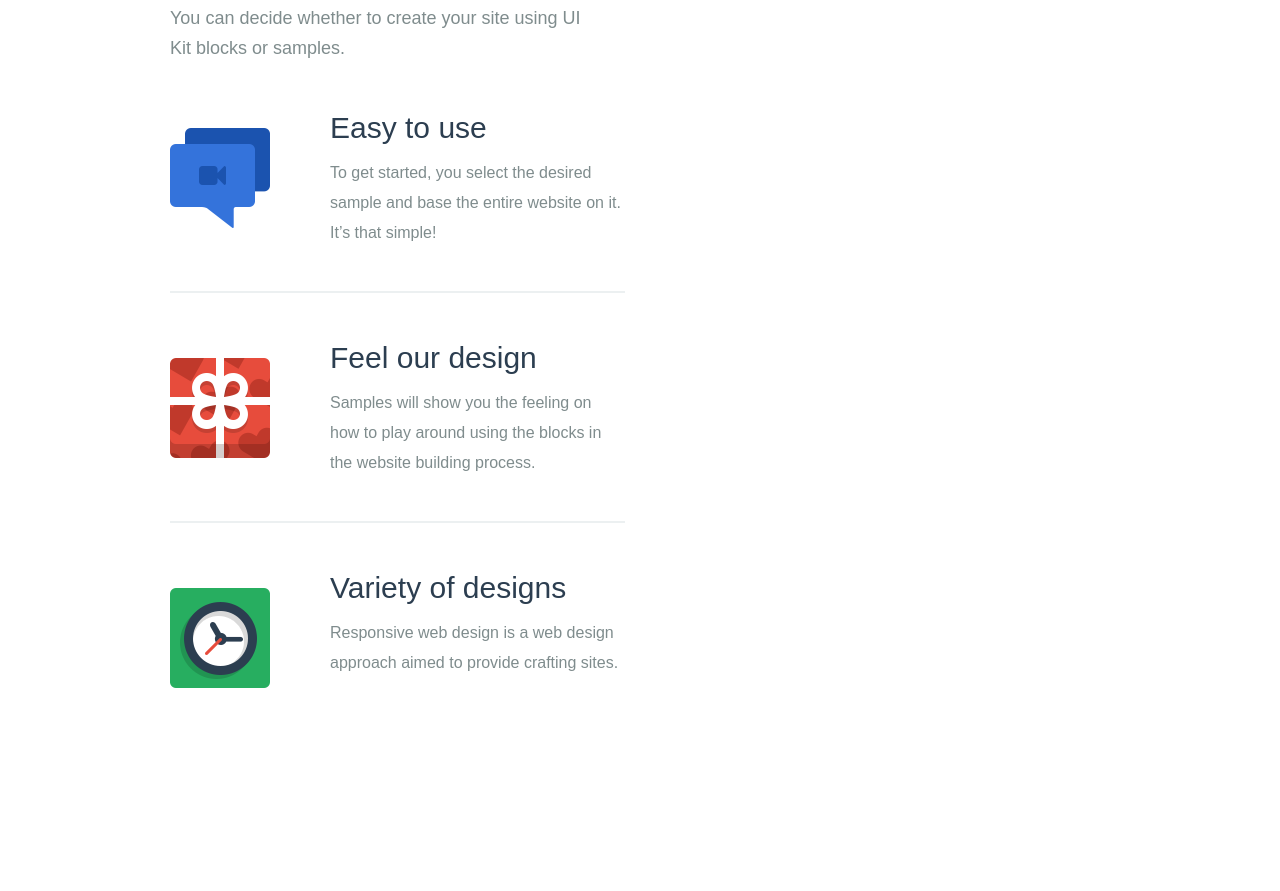
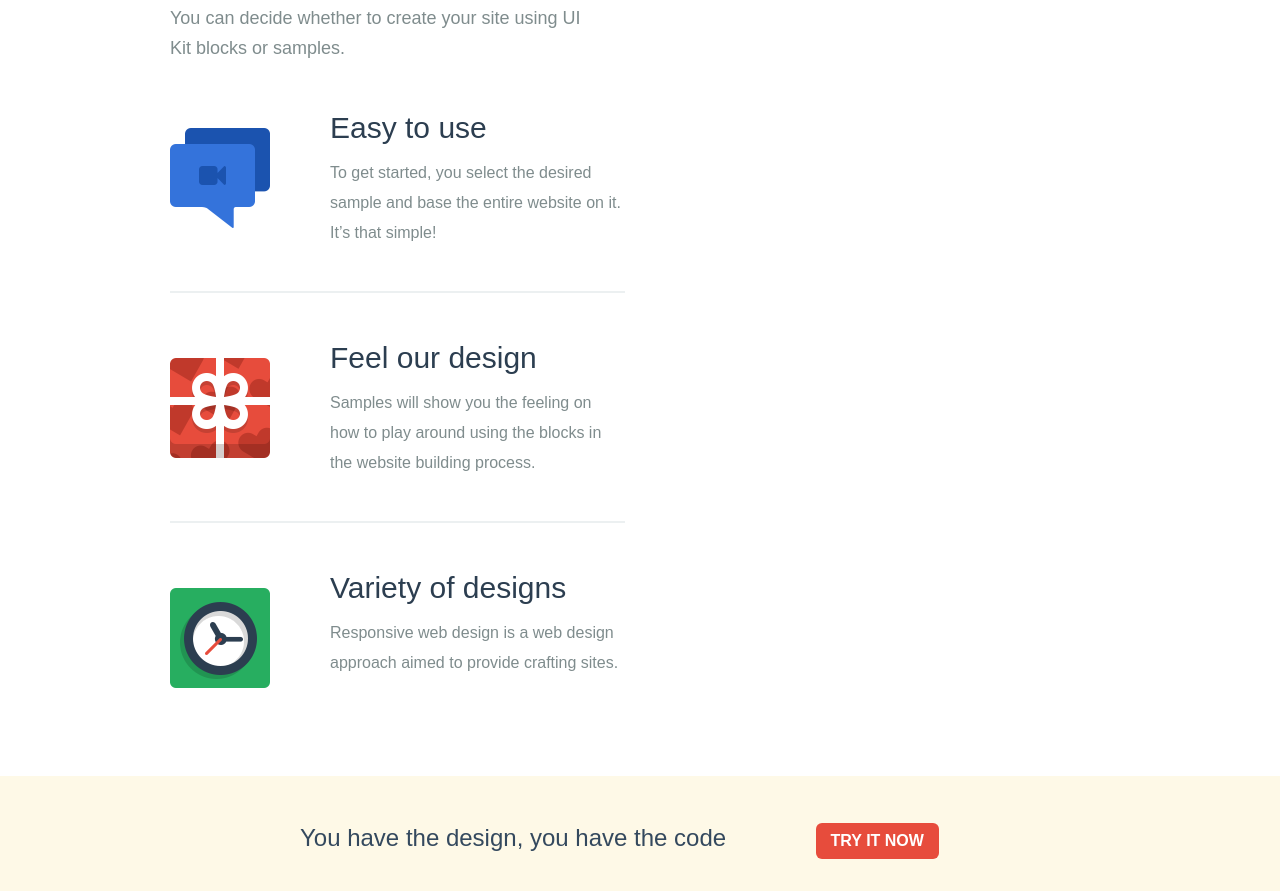
Before and after one commit to chenizzle/startup_framework_lite, a plain HTML site: page index.html in a window 1280 px wide. Shown: the part 1588-2479 px from the top of the page. Before the commit the page ends 2364 px from the top, so only its background shows below. Drawn offline with Linux system fonts and the light colour scheme.

Commit message:
try block

```diff
--- a/index.html
+++ b/index.html
@@ -95,5 +95,10 @@
                 </div>
             </div>
         </div>
+
+        <div class="try">
+            <div class="title">You have the design, you have the code</div>
+            <a href="#">try it now</a>
+        </div>
 </body>
 </html>
--- a/style.css
+++ b/style.css
@@ -106,6 +106,27 @@ a {
 .content_wrapper {
     margin-left: 160px;
     display: block;
+}
+.try {
+    height: 115px;
+    min-width: 970px;
+    background: #fef9e7;
+}
+.try .title {
+    display: inline-block;
+    font-size: 24px;
+    color: #34495e;
+    padding: 30px 85px 0 300px;
+}
+.try a {
+    display: inline-block;
+    text-decoration: none;
+    background: #e74c3c;
+    color: #fff;
+    border-radius: 6px;
+    text-transform: uppercase;
+    padding: 10px 15px;
+    font-weight: bold;
 }
 #promo {
     margin: 160px 0 70px;
```
